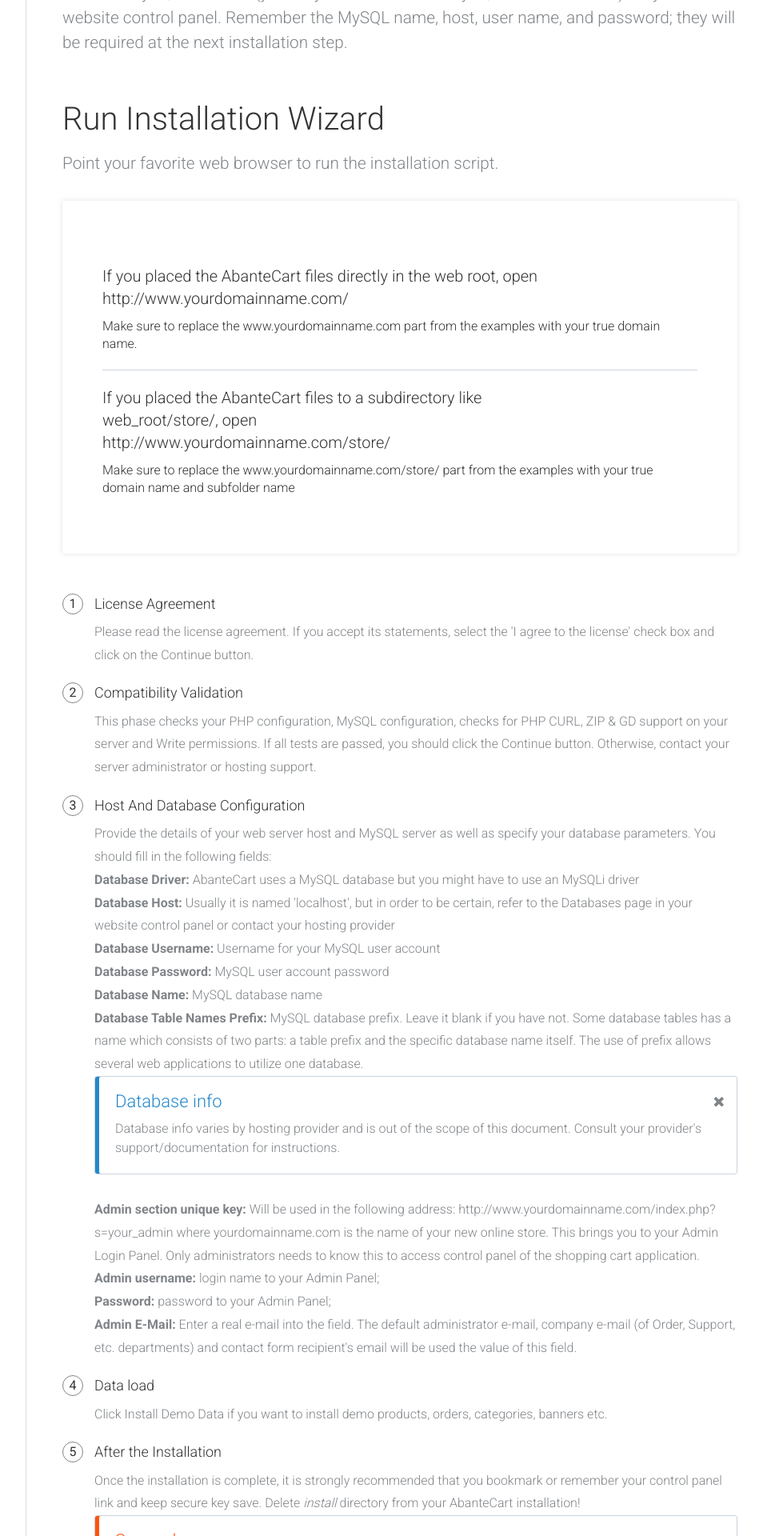
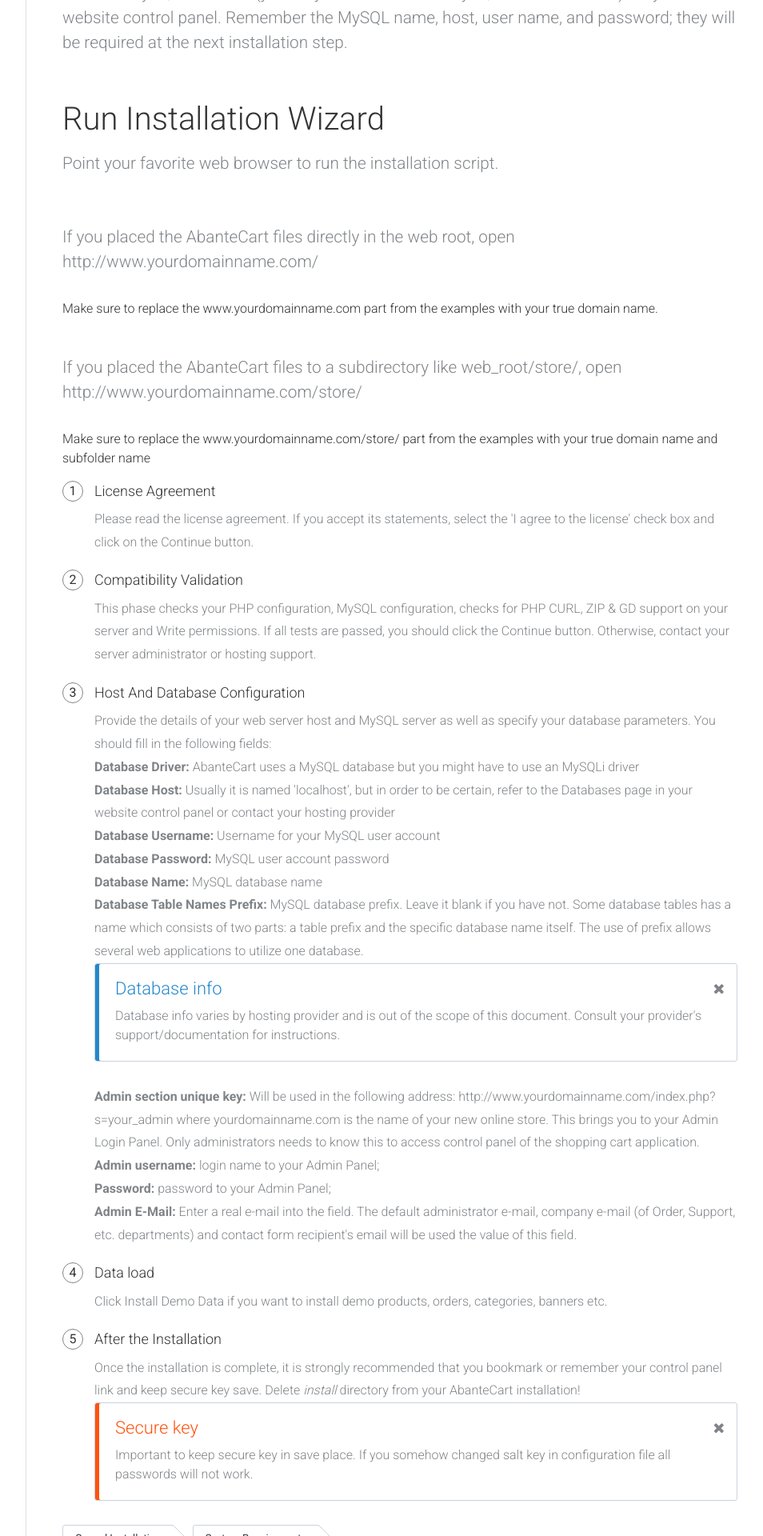
Before and after one commit to abantecart/abantecart.github.io, a Jekyll site: the page built from pages/install/regular_installation.html, in a window 1280 px wide. Shown: the part 2867-4787 px from the top of the page at 80% size, without its empty margins (298-1252 px from the left). Built offline with Jekyll 4.4.1, drawn with Linux system fonts in a browser that asks for light colours.

Commit message:
Update regular_installation.html

```diff
--- a/pages/install/regular_installation.html
+++ b/pages/install/regular_installation.html
@@ -243,38 +243,23 @@
 							<h4 class="category-description">Point your favorite web browser to run the installation script.</h4>
 						</div>
 						<!-- End of Caregory Info -->
-						<div class="panel">
-							<header class="panel-header">  </header>
-							<section class="panel-content">
-								<!-- List View -->
-								<div class="list-view helper m0">
-									<div class="list-item">
-										<div class="list-item-header">
-											<h3 class="list-item-title">
-												If you placed the AbanteCart files directly in the web root, open http://www.yourdomainname.com/
-											</h3>
-											<span class="list-item-meta">
 
-											</span>
-										</div>
-										<div class="list-item-content"> Make sure to replace the www.yourdomainname.com part from the examples with your true domain name. </div>
-									</div>
-									<div class="list-item">
-										<div class="list-item-header">
-											<h3 class="list-item-title">
-												If you placed the AbanteCart files to a subdirectory like web_root/store/, open http://www.yourdomainname.com/store/
-											</h3>
-											<span class="list-item-meta">
 
-											</span>
-										</div>
-										<div class="list-item-content"> Make sure to replace the www.yourdomainname.com/store/ part from the examples with your true domain name and subfolder name </div>
-									</div>
 
-								</div>
-								<!-- End of List View -->
-							</section>
-						</div>
+
+							<div class="category-info ">
+								<h4 class="category-description">If you placed the AbanteCart files directly in the web root, open http://www.yourdomainname.com/</h4>
+							</div>
+							<!-- End of Caregory Info -->
+							<p>Make sure to replace the www.yourdomainname.com part from the examples with your true domain name.</p>
+							<div class="category-info ">
+								<h4 class="category-description">If you placed the AbanteCart files to a subdirectory like web_root/store/, open http://www.yourdomainname.com/store/</h4>
+							</div>
+							<!-- End of Caregory Info -->
+							<p>Make sure to replace the www.yourdomainname.com/store/ part from the examples with your true domain name and subfolder name</p>
+
+
+
 
 
 
```
